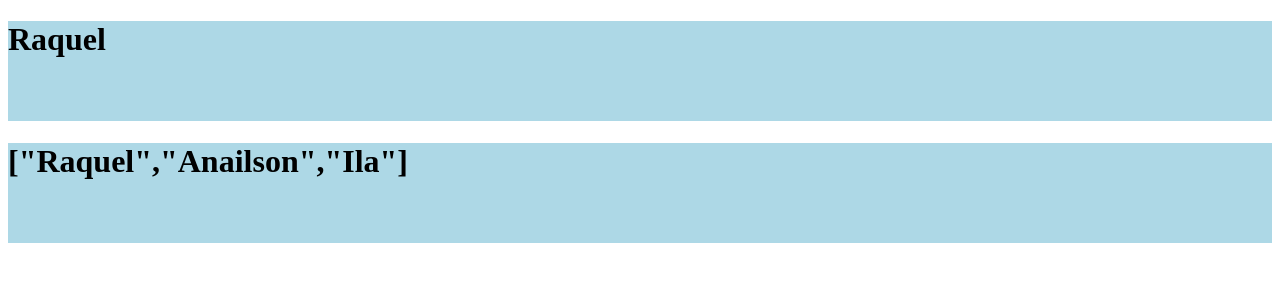
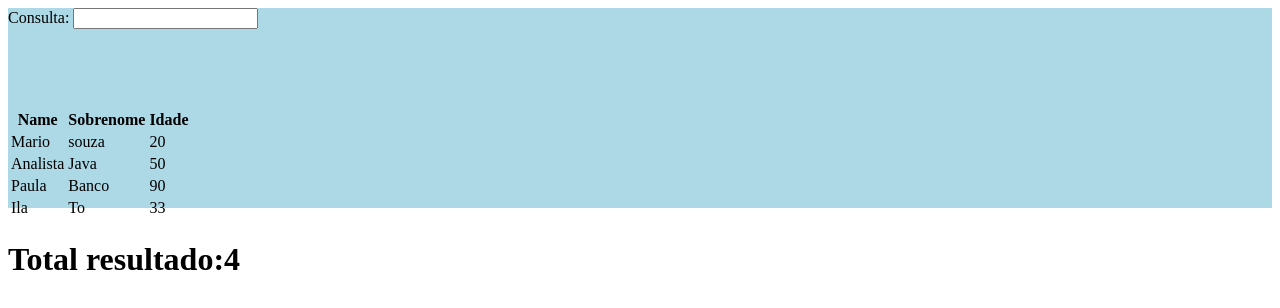
Before and after one commit to Anailson/estudandoAngularJS, a plain HTML site: page WebContent/index.html in a window 1280 px wide. Drawn offline with Linux system fonts and the light colour scheme.

Commit message:
tabelafilter

```diff
--- a/WebContent/index.html
+++ b/WebContent/index.html
@@ -34,16 +34,27 @@ div.ng-hide {
 
 <body id="corpo">
 
+<div>
+<label>Consulta: <input type="text" ng-model="criteria"></label>
+</div>
 
-    <div ng-controller="primeiroUserController">
-        <h1>{{primeiro}}</h1>
-    </div>
-
-
-    <div ng-controller="todosUserController">
-        <h1>{{todos}}</h1>
-    </div>
-
+<div ng-controller="filterController">
+    <table>
+       <thead>
+           <th>Name</th>
+           <th>Sobrenome</th>
+           <th>Idade</th>
+       </thead>
+       <tbody>
+           <tr ng-repeat="friend in resultadoQtd = (friends | filter:{name:criteria})">
+            <td>{{friend.name}}</td>
+            <td>{{friend.lastname}}</td>
+            <td>{{friend.age}}</td>
+           </tr>
+       </tbody>
+    </table>
+    <h1>Total resultado:{{resultadoQtd.length}}</h1>
+</div>
 
 </body>
 
--- a/WebContent/resources/script/primeiroController.js
+++ b/WebContent/resources/script/primeiroController.js
@@ -2,7 +2,81 @@
 var app = angular.module('loja', [ 'ngRoute', 'ngResource','ngAnimate']);
 
 
+ app.controller("filterController", function($scope){
+	$scope.friends = [
+		{
+
+		name : "Mario",
+		lastname: "souza",
+		age : 20,
+		},
+
+		{
+		name : "Analista",
+		lastname: "Java",
+		age : 50,
+		},
+
+		{
+		name : "Paula",
+		lastname: "Banco",
+		age : 90,
+		},
+
+		{
+		name : "Ila",
+		lastname: "To",
+		age : 33,
+	    },
+  ];
+});
+
+
+
+
+
+
+
+
+
+
+
+
+
+
+
+
+
+
+
+
+
+
+
+
+
+
+
+
+
+
+
+
+
+
+
+
+
+
+
+
+
+
+
+
+
 //CRIANDO DO SERVICE
+
 app.factory("UserService", function(){
 	var users = ['Raquel','Anailson','Ila'];//VIRIA DO BANCO DE DADOS
 
```
